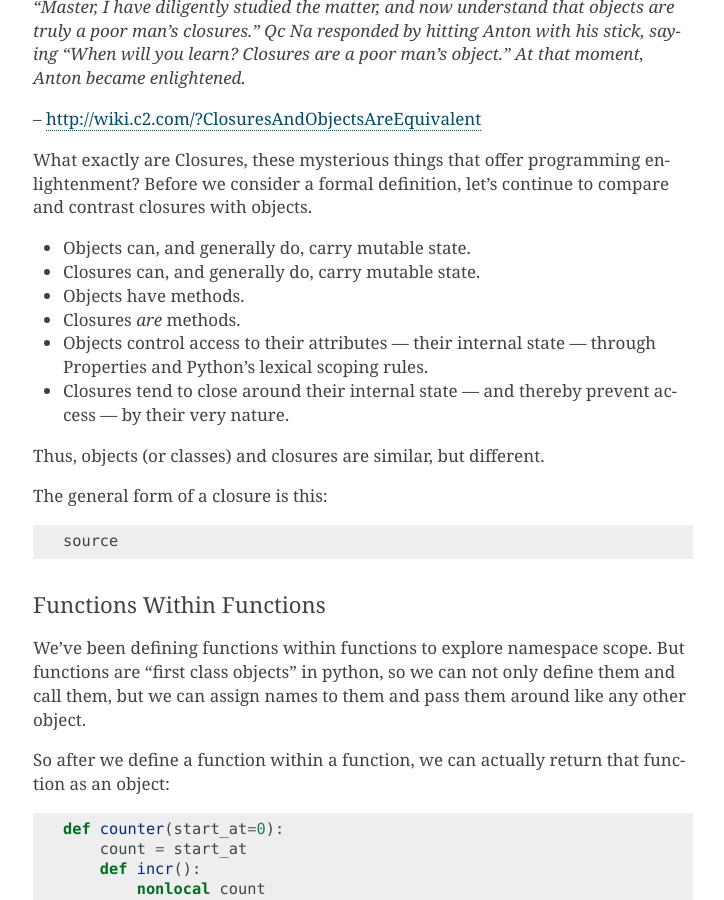
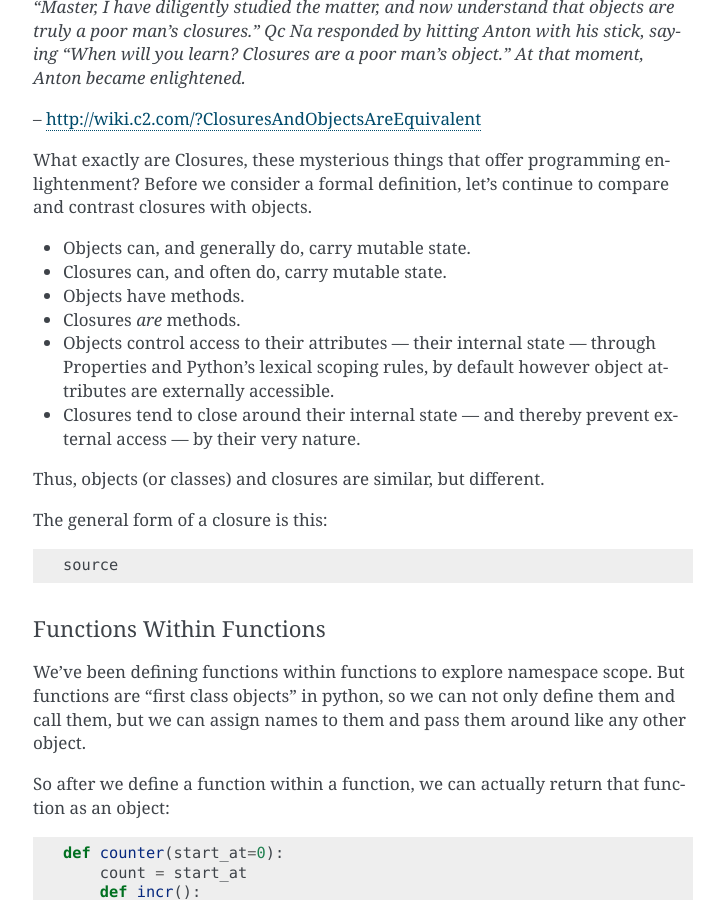
Before and after one commit to rriehle/FP3, a Sphinx documentation site: the page built from source/index.rst, in a window 1280 px wide and 900 px high, scrolled down 1992 px. Shown: the whole window, without its empty margins (387-1111 px from the left). Built offline with Sphinx 7.4.7, drawn with Linux system fonts in a browser that asks for light colours.

Commit message:
pagination

```diff
--- a/source/index.rst
+++ b/source/index.rst
@@ -99,14 +99,14 @@
 
 What exactly are Closures, these mysterious things that offer programming enlightenment?  Before we consider a formal definition, let's continue to compare and contrast closures with objects.
 
-* Objects can, and generally do, carry mutable state.
-* Closures can, and generally do, carry mutable state.
+*  Objects can, and generally do, carry mutable state.
+*  Closures can, and often do, carry mutable state.
 
 * Objects have methods.
 * Closures *are* methods.
 
-* Objects control access to their attributes --- their internal state --- through Properties and Python's lexical scoping rules.
-* Closures tend to close around their internal state --- and thereby prevent access --- by their very nature.
+*  Objects control access to their attributes --- their internal state --- through Properties and Python's lexical scoping rules, by default however object attributes are externally accessible.
+*  Closures tend to close around their internal state --- and thereby prevent external access --- by their very nature.
 
 Thus, objects (or classes) and closures are similar, but different.
 
```
